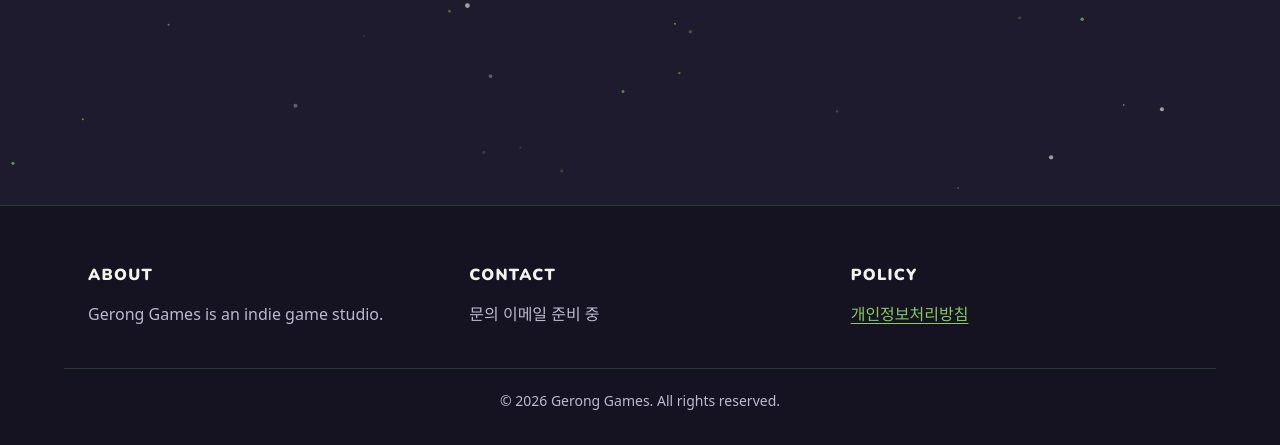
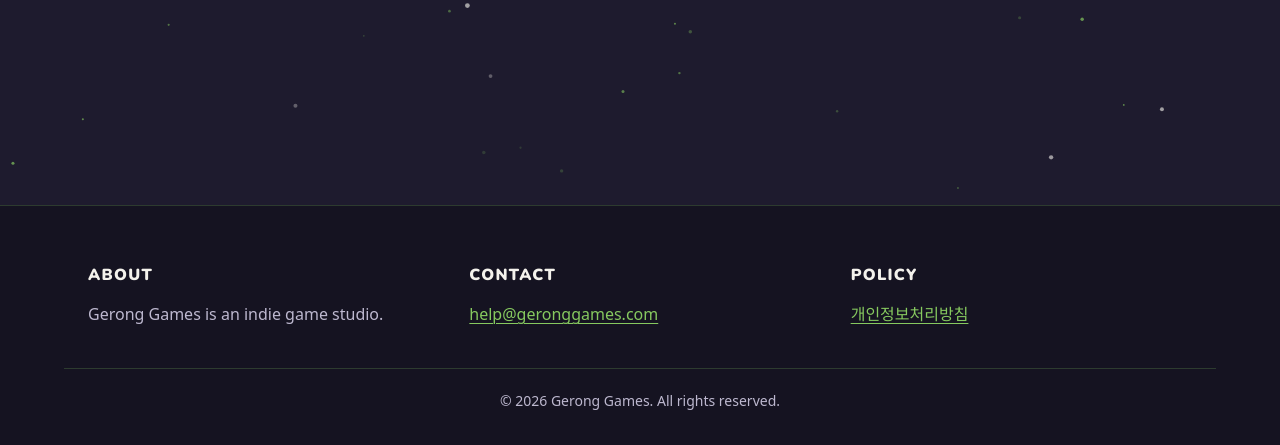
Before and after one commit to kimdonghyeon18/geronggames-site, a plain HTML site: page index.html in a window 1280 px wide. Shown: the part 595-1040 px from the top of the page. Drawn offline with nearby package versions, Linux system fonts and the light colour scheme; a web font is replaced by a local one.

Commit message:
feat: 문의 이메일과 방침 시행일 추가

```diff
--- a/index.html
+++ b/index.html
@@ -39,8 +39,7 @@
       <div>
         <h3>CONTACT</h3>
         <ul>
-          <!-- TODO: 공개할 문의 이메일로 바꾸기 (privacy/index.html에도 한 곳) -->
-          <li>문의 이메일 준비 중</li>
+          <li><a href="mailto:help@geronggames.com">help@geronggames.com</a></li>
         </ul>
       </div>
       <div>
```
Also changed, not shown: privacy/index.html (+1 -2 lines).
